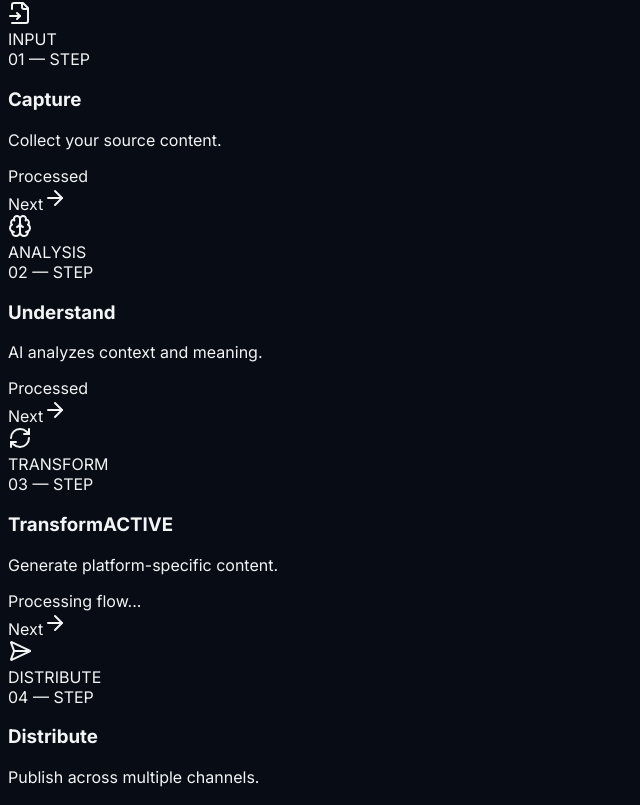
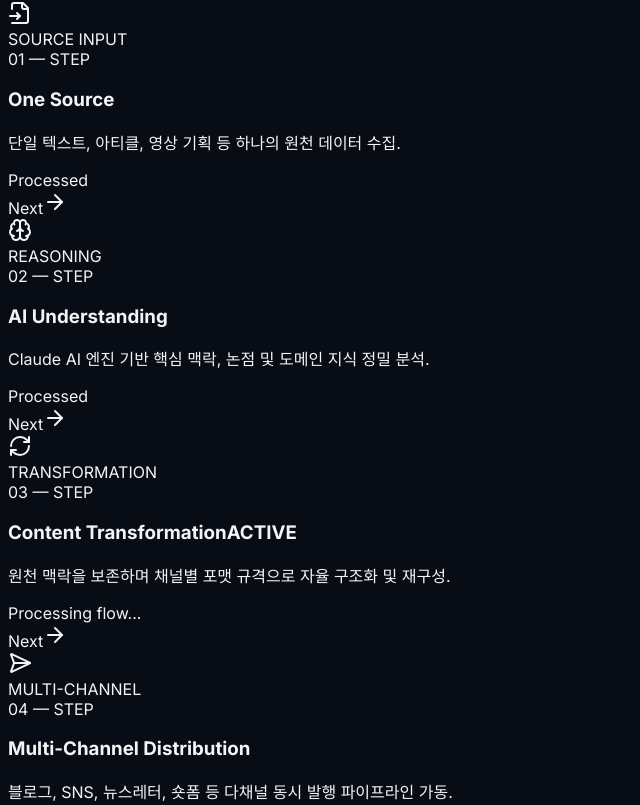
Before and after one commit to kncalabs/kncalabs, a Next.js app: page / in a window 1280 px wide. Shown: the part 4055-4860 px from the top of the page, without its empty margins (0-640 px from the left). Built offline with nearby package versions, Linux system fonts and the light colour scheme; a web font is replaced by a local one.

Commit message:
feat: synchronize visual language with ONE SOURCE -> AI UNDERSTANDING -> CONTENT TRANSFORMATION -> MANY CONTENTS -> MULTI-CHANNEL

```diff
--- a/src/components/HowItWorks.tsx
+++ b/src/components/HowItWorks.tsx
@@ -16,31 +16,31 @@ export default function HowItWorks() {
   const steps = [
     {
       number: "01",
-      title: "Capture",
-      desc: "Collect your source content.",
+      title: "One Source",
+      desc: "단일 텍스트, 아티클, 영상 기획 등 하나의 원천 데이터 수집.",
       icon: FileInput,
-      badge: "INPUT"
+      badge: "SOURCE INPUT"
     },
     {
       number: "02",
-      title: "Understand",
-      desc: "AI analyzes context and meaning.",
+      title: "AI Understanding",
+      desc: "Claude AI 엔진 기반 핵심 맥락, 논점 및 도메인 지식 정밀 분석.",
       icon: Brain,
-      badge: "ANALYSIS"
+      badge: "REASONING"
     },
     {
       number: "03",
-      title: "Transform",
-      desc: "Generate platform-specific content.",
+      title: "Content Transformation",
+      desc: "원천 맥락을 보존하며 채널별 포맷 규격으로 자율 구조화 및 재구성.",
       icon: RefreshCw,
-      badge: "TRANSFORM"
+      badge: "TRANSFORMATION"
     },
     {
       number: "04",
-      title: "Distribute",
-      desc: "Publish across multiple channels.",
+      title: "Multi-Channel Distribution",
+      desc: "블로그, SNS, 뉴스레터, 숏폼 등 다채널 동시 발행 파이프라인 가동.",
       icon: SendHorizontal,
-      badge: "DISTRIBUTE"
+      badge: "MULTI-CHANNEL"
     }
   ];
 
```
